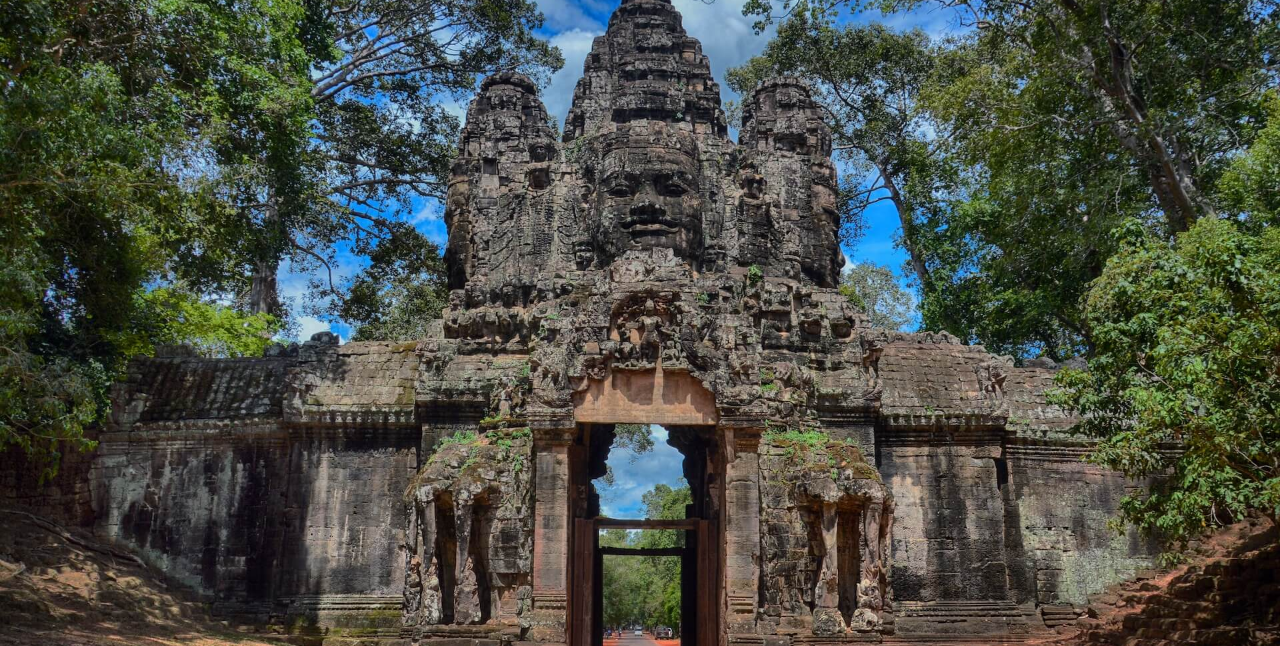
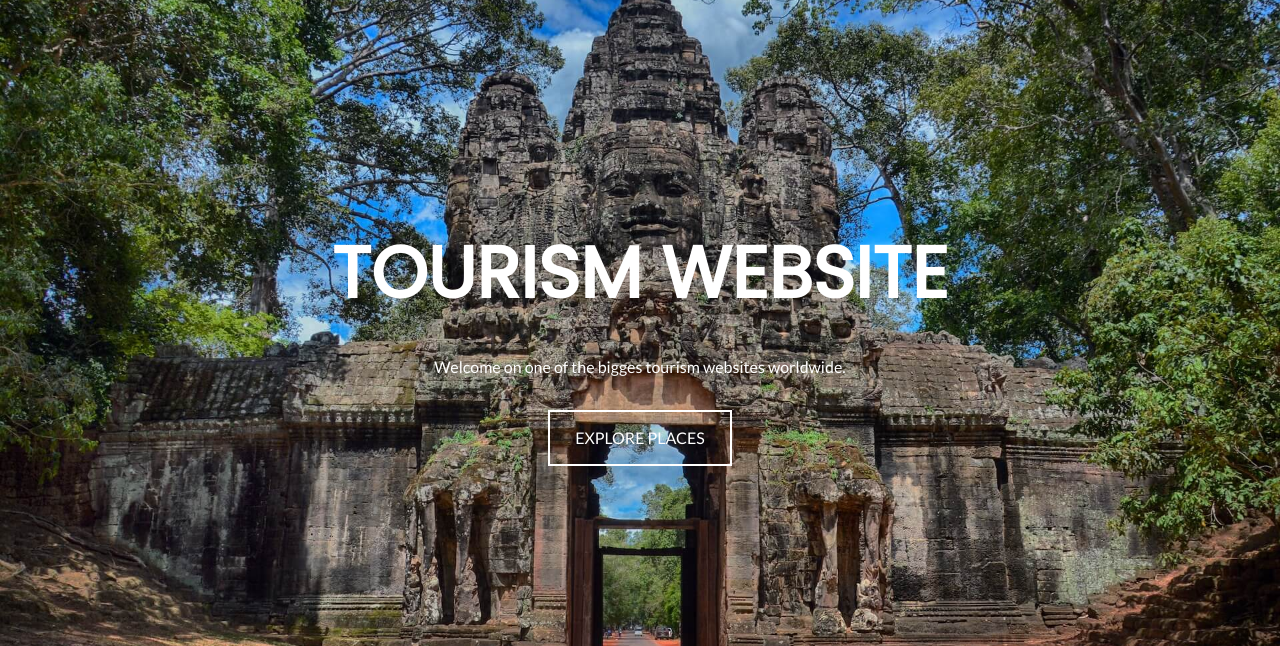
Before and after one commit to krybinski/gatsby-tourism-website, a Gatsby site: page / in a window 1280 px wide. Shown: the part 154-800 px from the top of the page. Built offline with nearby package versions, Linux system fonts and the light colour scheme; Gatsby itself is replaced by a stand-in of ours.

Commit message:
Banner inside SimpleHero

```diff
--- /dev/null
+++ b/src/components/Banner.js
@@ -0,0 +1,14 @@
+import React from 'react';
+import styles from '../css/banner.module.css';
+
+const Banner = ({ title, info, children }) => {
+  return (
+    <div className={styles.banner}>
+      <h1>{title}</h1>
+      <p>{info}</p>
+      {children}
+    </div>
+  );
+};
+
+export default Banner;
--- /dev/null
+++ b/src/css/banner.module.css
@@ -0,0 +1,27 @@
+.banner {
+  text-align: center;
+  color: var(--mainWhite);
+}
+
+.banner h1 {
+  font-size: 3.3rem;
+  text-transform: uppercase;
+  margin-bottom: 2rem;
+  padding: 0 1rem;
+}
+
+.banner p {
+  width: 85%;
+  margin: 0 auto;
+  margin-bottom: 2rem;
+}
+
+@media screen and (min-width: 768px) {
+  .banner h1 {
+    font-size: 4.5rem;
+  }
+
+  .banner p {
+    width: 70%;
+  }
+}
--- a/src/pages/index.js
+++ b/src/pages/index.js
@@ -1,11 +1,22 @@
 import React from 'react';
+import { Link } from 'gatsby';
 import Layout from '../components/Layout';
 import SimpleHero from '../components/SimpleHero';
+import Banner from '../components/Banner';
 
 const Home = () => {
   return (
     <Layout>
-      <SimpleHero />
+      <SimpleHero>
+        <Banner
+          title="Tourism website"
+          info="Welcome on one of the bigges tourism websites worldwide."
+        >
+          <Link to="/places" className="btn-white">
+            explore places
+          </Link>
+        </Banner>
+      </SimpleHero>
     </Layout>
   );
 };
```
